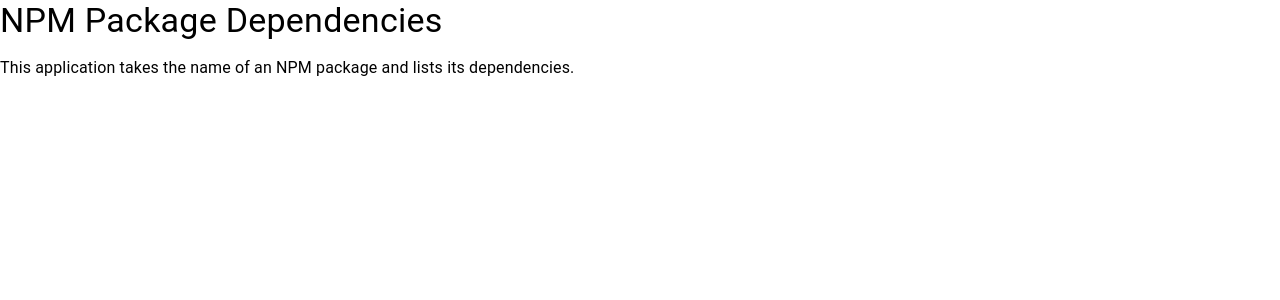
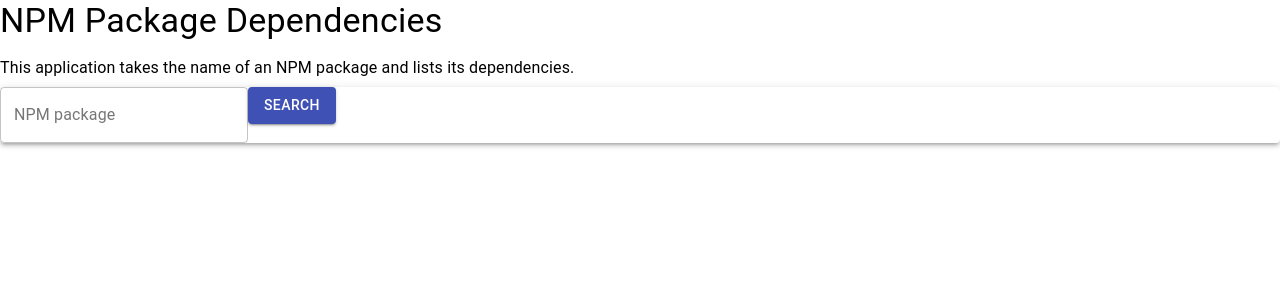
Before and after one commit to AMS777/npm-package-dependencies, a React (Create React App) app: page / in a window 1280 px wide. Shown: the top 300 px of the page. Built offline with nearby package versions, Linux system fonts and the light colour scheme.

Commit message:
Build search component

```diff
--- /dev/null
+++ b/src/components/Search.jsx
@@ -0,0 +1,20 @@
+import React from 'react';
+
+import Paper from '@material-ui/core/Paper';
+import TextField from '@material-ui/core/TextField';
+import Button from '@material-ui/core/Button';
+
+function Search() {
+  return (
+    <Paper elevation={3}>
+      <form noValidate>
+        <TextField label="NPM package" variant="outlined" data-test="search-field" />
+        <Button variant="contained" color="primary" data-test="search-button">
+          Search
+        </Button>
+      </form>
+    </Paper>
+  );
+}
+
+export default Search;
--- /dev/null
+++ b/src/components/index.js
@@ -0,0 +1 @@
+export { default as Search } from './Search';
--- a/src/pages/Homepage.jsx
+++ b/src/pages/Homepage.jsx
@@ -1,4 +1,6 @@
 import React from 'react';
+
+import { Search } from '../components';
 
 import Typography from '@material-ui/core/Typography';
 
@@ -11,6 +13,7 @@
       <Typography variant="subtitle1" gutterBottom data-test="homepage-description">
         This application takes the name of an NPM package and lists its dependencies.
       </Typography>
+      <Search />
     </>
   );
 }
```
